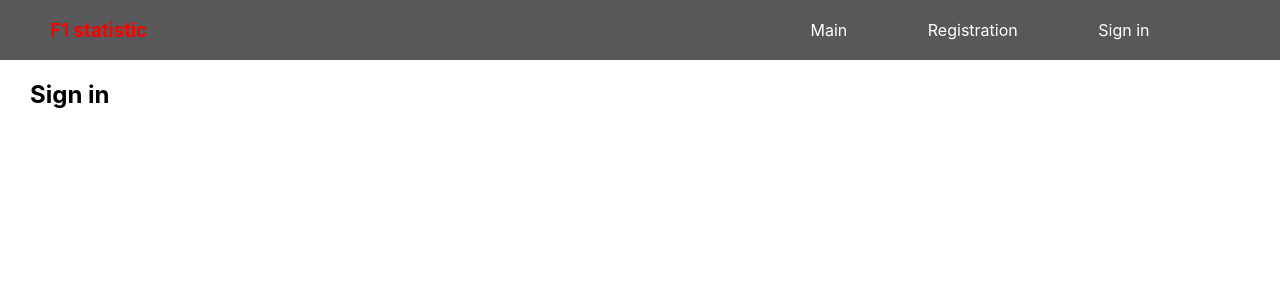
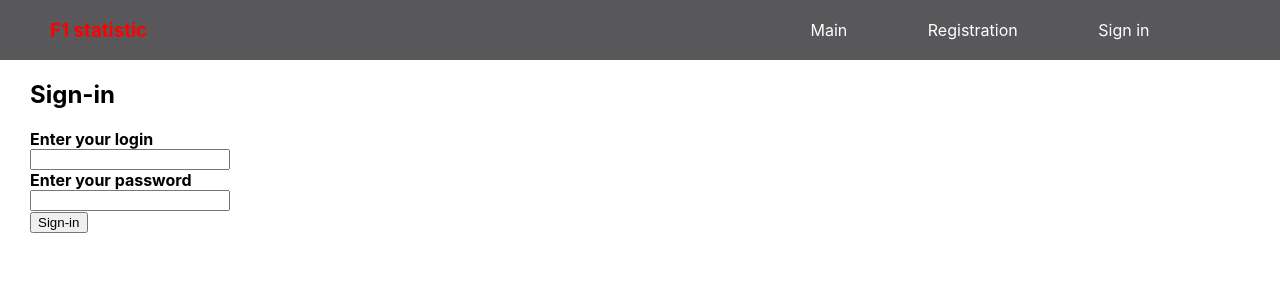
Before and after one commit to 34comeOn/react-training, a React (Create React App) app in the folder my-app/: page /signin in a window 1280 px wide. Shown: the top 300 px of the page. Built offline with nearby package versions, Linux system fonts and the light colour scheme.

Commit message:
adds userInfo in localStorage

```diff
--- a/my-app/src/App.tsx
+++ b/my-app/src/App.tsx
@@ -4,8 +4,8 @@ import Layout from "./components/layout/layout";
 import Main from "./components/main/main";
 import History from "./components/history/history";
 import Selected from "./components/selected/selected";
-import Registration from "./components/registration/registration";
-import SignIn from "./components/sign-in/sign-in";
+import Registration from "./components/logIn/registration/registration";
+import SignIn from "./components/logIn/sign-in/sign-in";
 import Search from "./components/search/search";
 import NotFound from "./components/not-found/not-found";
 
--- /dev/null
+++ b/my-app/src/components/logIn/loginInput/loginInput.tsx
@@ -0,0 +1,55 @@
+import React, { useState } from "react";
+
+type InputTyping = {
+    type: string,
+    id: string,
+    name: string,
+}
+
+export default function Input ({type, id, name} : InputTyping): JSX.Element {
+    const [inputState, setInputState] = useState('');
+
+    return (
+        <input type={type} id={id} name={name}
+        onChange={(event) => setInputState(event.target.value)} value={inputState}/>
+    );
+}
+
+type Props = {
+    type: string,
+    id: string,
+    name: string,
+    inputState: string,
+    onInputChange: any,
+}
+
+type State = {
+    inputState: string;
+  }
+
+type Event = {
+    target: { value: string};
+  }
+
+export class InputClass extends React.Component<Props, State> {
+
+    constructor(props: Props) {
+        super(props);
+        this.handleChange = this.handleChange.bind(this);
+    }
+
+    handleChange(e: Event) {
+        this.props.onInputChange(e.target.value);
+      }
+
+    render() {
+        const inputState = this.props.inputState;
+        const type = this.props.type;
+        const id = this.props.id;
+        const name = this.props.name;
+
+
+        return <input type={type} id={id} name={name}
+        onChange={this.handleChange} value={inputState}/>
+    }
+}
--- /dev/null
+++ b/my-app/src/components/logIn/registration/registration.tsx
@@ -0,0 +1,22 @@
+import { useAppDispatch } from "../../../hooks/hooks";
+import { logIn } from "../../../store/reducers/mainSlice";
+
+import Input from "../loginInput/loginInput";
+
+
+export default function Registration (): JSX.Element {
+    const dispatch = useAppDispatch();
+
+    return (
+        <>
+            <h3>Registration</h3>
+            <div>
+                <label htmlFor="userLogin">Enter your login</label>
+                <Input type="text" id="userLogin" name="userLogin" />
+                <label htmlFor="userPassword">Enter your password</label>
+                <Input type="password" id="userPassword" name="userPassword" />
+            </div>
+            <button onClick={() => dispatch(logIn())}>Register</button>
+        </>
+    );
+}
--- /dev/null
+++ b/my-app/src/components/logIn/sign-in/sign-in.tsx
@@ -0,0 +1,71 @@
+import { useState } from "react";
+import { useAppDispatch } from "../../../hooks/hooks";
+import { logIn } from "../../../store/reducers/mainSlice";
+
+import Input from "../loginInput/loginInput";
+import { InputClass } from "../loginInput/loginInput";
+
+// export default function SignIn (): JSX.Element {
+//     const dispatch = useAppDispatch();
+
+//     const setUserDataToLocStorage = (userLogin: string, userPassword: string): void => {
+//         localStorage.setItem('userLogin', userLogin);
+//         localStorage.setItem('userPassword', userPassword);
+//     }
+
+//     return (
+//         <>
+//             <h3>Sign-in</h3>
+//             <div>
+//                 <label htmlFor="userLogin">Enter your login</label>
+//                 <InputClass type="text" id="userLogin" name="userLogin" />
+//                 <label htmlFor="userPassword">Enter your password</label>
+//                 <Input type="password" id="userPassword" name="userPassword" />
+//             </div>
+//             <button onClick={() => {
+//                 dispatch(logIn());
+//                 // setUserDataToLocStorage();
+//                 }}>Sign-in</button>
+//         </>
+//     );
+// }
+
+export default function SignIn (): JSX.Element {
+    const dispatch = useAppDispatch();
+
+    const setUserDataToLocStorage = (userLogin: string, userPassword: string): void => {
+        localStorage.setItem('userLogin', userLogin);
+        localStorage.setItem('userPassword', userPassword);
+        console.log(localStorage.getItem('userLogin'));
+        console.log(localStorage.getItem('userPassword'));
+    }
+
+    const [LoginState, setLoginState] = useState('');
+    const [PasswordState, setPasswordState] = useState('');
+
+    const handleLoginChange = (state: string) => {
+        setLoginState(state);
+    }
+
+    const handlePasswordChange = (state: string) => {
+        setPasswordState(state);
+    }
+
+    return (
+        <>
+            <h2>Sign-in</h2>
+            <div style={{display: "flex", flexDirection: "column", width: "200px"}}>
+                <label htmlFor="userLogin"><b>Enter your login</b></label>
+                <InputClass type="text" id="userLogin" name="userLogin"
+                onInputChange={handleLoginChange} inputState={LoginState}/>
+                <label htmlFor="userPassword"><b>Enter your password</b></label>
+                <InputClass type="password" id="userPassword" name="userPassword"
+                onInputChange={handlePasswordChange} inputState={PasswordState}/>
+            </div>
+            <button onClick={() => {
+                dispatch(logIn());
+                setUserDataToLocStorage(LoginState, PasswordState);
+            }}>Sign-in</button>
+        </>
+    );
+}
--- a/my-app/src/components/registration/registration.tsx
+++ /dev/null
@@ -1,28 +0,0 @@
-import { useState } from "react";
-
-import { useAppDispatch, useAppSelector } from "../../hooks/hooks";
-import { logIn } from "../../store/reducers/mainSlice";
-
-
-export default function Registration (): JSX.Element {
-    const [userLogin, setUserLogin] = useState('');
-    const [userPassword, setUserPassword] = useState('');
-    const dispatch = useAppDispatch();
-
-    console.log(useAppSelector(state => state.main.userStatus))
-
-    return (
-        <>
-            <h3>Registration</h3>
-            <div>
-                <label htmlFor="userLogin">Enter your login</label>
-                <input type="text" id="userLogin" name="userLogin"
-                onChange={(event) => setUserLogin(event.target.value)} value={userLogin}/>
-                <label htmlFor="userPassword">Enter your password</label>
-                <input type="password" id="userPassword" name="userPassword"
-                onChange={(event) => setUserPassword(event.target.value)} value={userPassword}/>
-            </div>
-            <button onClick={() => dispatch(logIn())}>Register</button>
-        </>
-    );
-}
--- a/my-app/src/components/searchRace/searchRace.tsx
+++ b/my-app/src/components/searchRace/searchRace.tsx
@@ -2,33 +2,72 @@ import { dataAPI } from "../../utils/dataAPI";
 import { useSearchParams } from "react-router-dom";
 
 
-import s from './searchRace.module.css';
-
+// import s from './searchRace.module.css';
+type RaceObj = {
+    raceName?: string,
+    season?: string,
+}
 type RaceCardType = {
-    raceName: string,
+    post: [RaceObj],
 }
 
-function RaceCard (props: RaceCardType): JSX.Element {
-    const {raceName} = props;
-// console.log(raceName)
+// function RaceCard (props: RaceCardType): JSX.Element {
+//     const {raceName} = props;
+
+//     return (
+//         <li> {raceName}</li>
+//     )
+// }
+
+
+function RaceCard ({ post }: any )  {
+    console.log(post[0])
     return (
-        <li> {raceName}</li>
+      <article >
+        <h3>{post[0].raceName}</h3>
+        <h3>{post[0].season}</h3>
+
+      </article>
     )
-}
+  }
+
 
 export default function SearchRace (): JSX.Element {
     let [searchParam]:any = useSearchParams();
 
-    const {data: dataFromAPI} = dataAPI.useFetchRaceQuery(
+    const {data: posts,
+        isLoading,
+        isSuccess,
+        isError,
+        error} = dataAPI.useFetchRaceQuery(
         searchParam.get("year"));
-        console.log(JSON.stringify(dataFromAPI))
+    console.log(typeof posts)
 
-    // let dd = dataFromAPI?.splice(0);
-    const renderItems =  dataFromAPI?.map((item, tempKey) =>
-        <RaceCard key={tempKey} raceName={item.raceName} />
-    );
+
+
+
+    let content
+
+    if (isLoading) {
+      content = <h1>Loading...maFaca" </h1>
+    } else if (isSuccess) {
+      content = posts.map(post => <RaceCard post={post} />)
+    } else if (isError) {
+      content = <div>{error.toString()}</div>
+    }
 
     return (
-        <ul className={s.raceWrapper}>{renderItems}</ul>
+      <section className="posts-list">
+        <h2>Posts</h2>
+        {content}
+      </section>
     )
+
+    // const renderItems =  posts?.map((item, tempKey) =>
+    //     <RaceCard key={tempKey} raceName={item.raceName} />
+    // );
+
+    // return (
+    //     <ul className={s.raceWrapper}>{renderItems}</ul>
+    // )
 }
--- a/my-app/src/components/sign-in/sign-in.tsx
+++ /dev/null
@@ -1,5 +0,0 @@
-export default function SignIn (): JSX.Element {
-    return (
-        <h2>Sign in</h2>
-    );
-}
```
